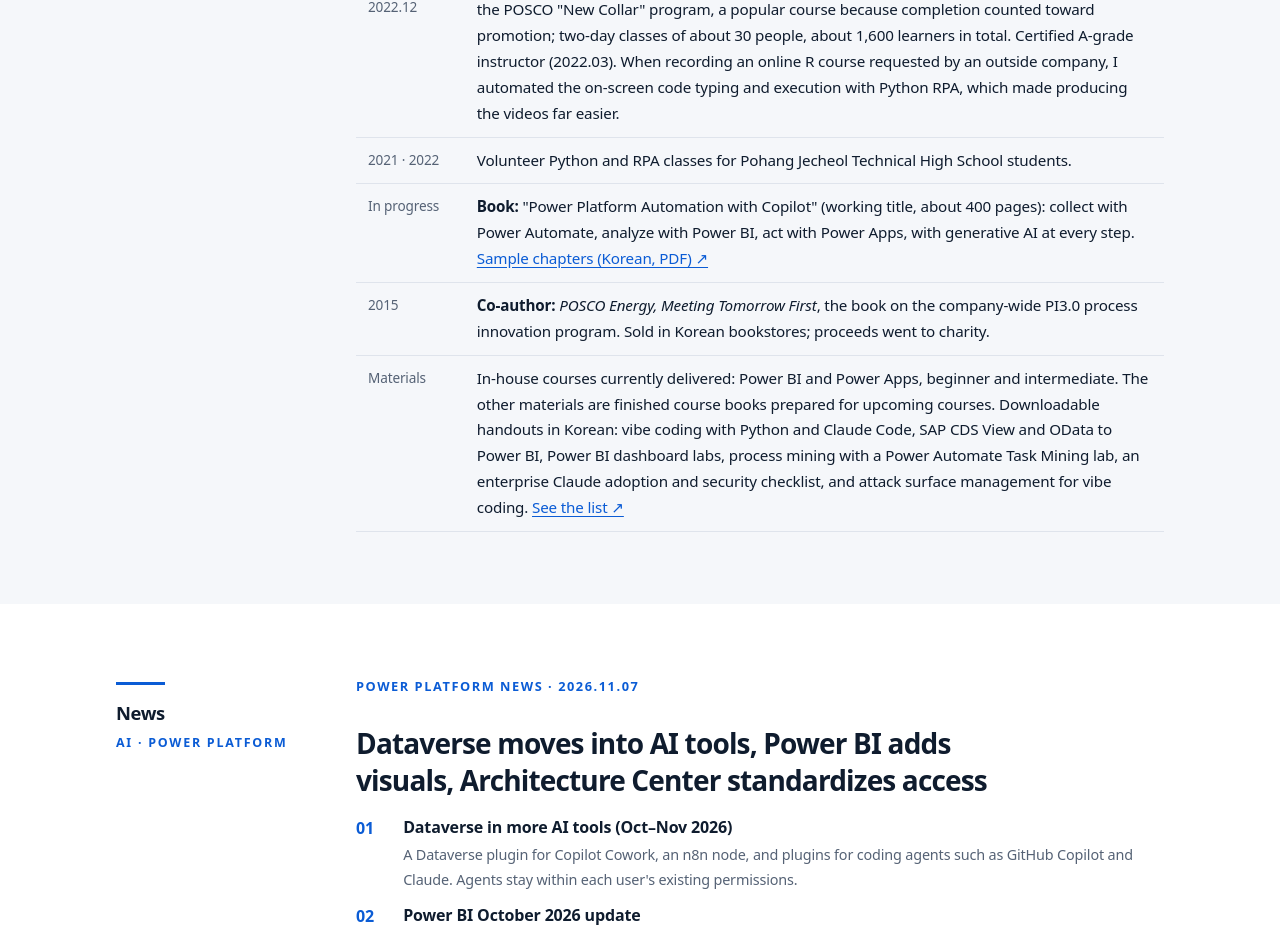
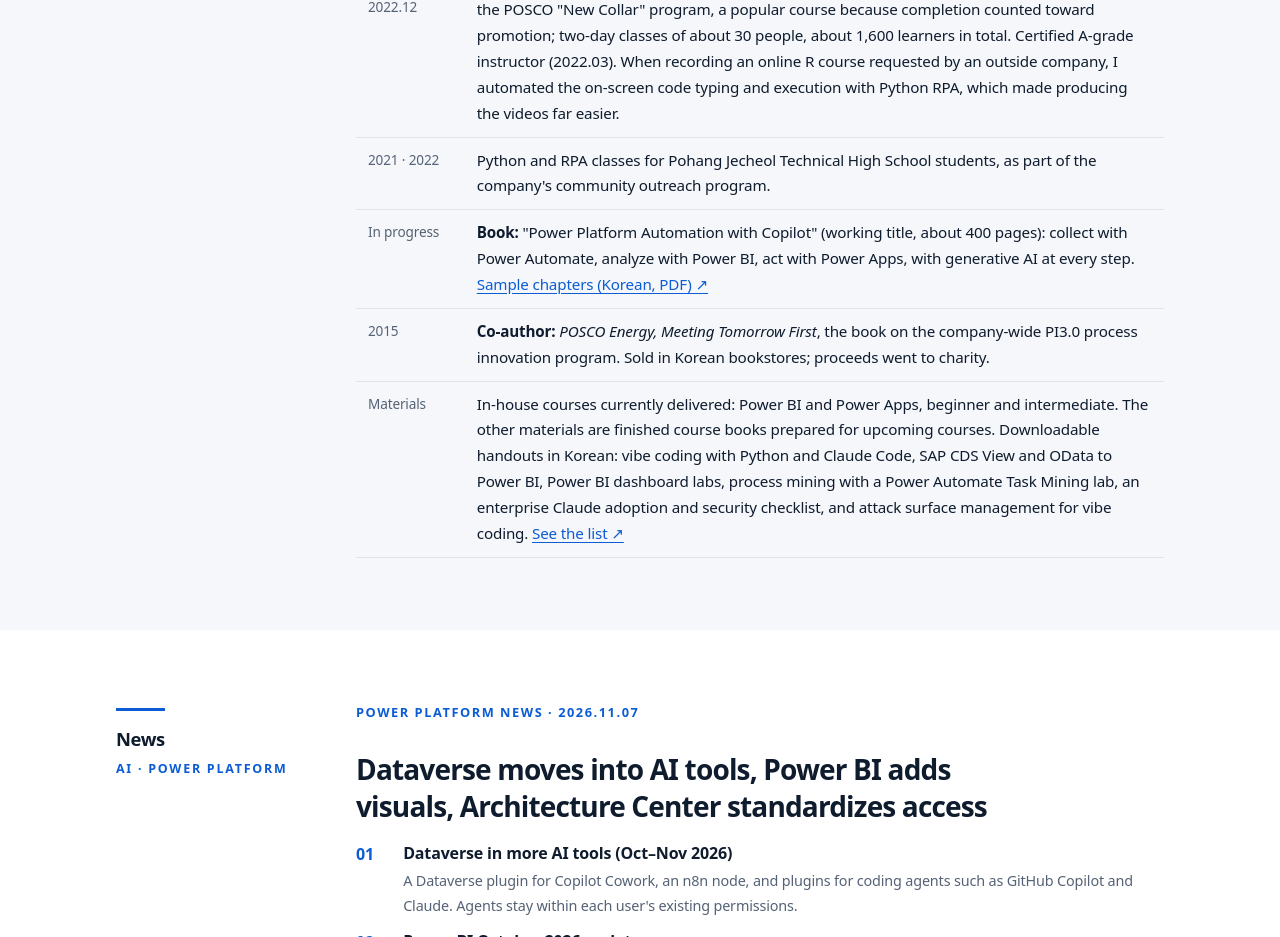
Before and after one commit to JaewoongYoon-hub/JaewoongYoon-hub, a plain HTML site: page en/index.html in a window 1280 px wide. Shown: the part 7616-8553 px from the top of the page. Drawn offline with Linux system fonts and the light colour scheme; a web font is replaced by a local one.

Commit message:
Rename talent donation to company community outreach classes
Co-Authored-By: Claude Opus 5.5 <noreply@anthropic.com>
Claude-Session: https://claude.ai/code/session_01VBbxb3X71XNXfFuuj6NQG5

```diff
--- a/en/index.html
+++ b/en/index.html
@@ -496,7 +496,7 @@ footer .wrap { color: #9fb0c8; border-top: 0; }
             <tr><td class="period">2025–2026</td><td><b>Instructor, DX Associate Expert Program</b> at POSCO International: beginner and intermediate Power BI and Power Apps for employees, in an official in-house program whose completion counts toward promotion. 15 classes in 2025 (new-hire training and the DX program) as lead or assistant instructor; 21 classes in 2026 (new-hire training and the DX program) as lead instructor, with an average learner rating of 4.8 out of 5. All course books written by me (113 to 206 pages each).</td></tr>
             <tr><td class="period">Why I teach</td><td>After years of building and running systems, self-build support projects were the first time business users told me "this really helps." That is why I spent my own time writing the DX Associate Expert Program course books and keep coaching employees.</td></tr>
             <tr><td class="period">2020.09–2022.12</td><td><b>Seconded instructor, POSCO Human Resources Development Center</b>: Python data analysis in the POSCO "New Collar" program, a popular course because completion counted toward promotion; two-day classes of about 30 people, about 1,600 learners in total. Certified A-grade instructor (2022.03). When recording an online R course requested by an outside company, I automated the on-screen code typing and execution with Python RPA, which made producing the videos far easier.</td></tr>
-            <tr><td class="period">2021 · 2022</td><td>Volunteer Python and RPA classes for Pohang Jecheol Technical High School students.</td></tr>
+            <tr><td class="period">2021 · 2022</td><td>Python and RPA classes for Pohang Jecheol Technical High School students, as part of the company's community outreach program.</td></tr>
             <tr><td class="period">In progress</td><td><b>Book:</b> "Power Platform Automation with Copilot" (working title, about 400 pages): collect with Power Automate, analyze with Power BI, act with Power Apps, with generative AI at every step. <a href="../docs/book-sample-ch7-8.pdf" target="_blank" rel="noopener">Sample chapters (Korean, PDF) ↗</a></td></tr>
             <tr><td class="period">2015</td><td><b>Co-author:</b> <i>POSCO Energy, Meeting Tomorrow First</i>, the book on the company-wide PI3.0 process innovation program. Sold in Korean bookstores; proceeds went to charity.</td></tr>
             <tr><td class="period">Materials</td><td>In-house courses currently delivered: Power BI and Power Apps, beginner and intermediate. The other materials are finished course books prepared for upcoming courses. Downloadable handouts in Korean: vibe coding with Python and Claude Code, SAP CDS View and OData to Power BI, Power BI dashboard labs, process mining with a Power Automate Task Mining lab, an enterprise Claude adoption and security checklist, and attack surface management for vibe coding. <a href="../#materials">See the list ↗</a></td></tr>
```
Also changed, not shown: index.html (+1 -1 lines), 1 other file.
